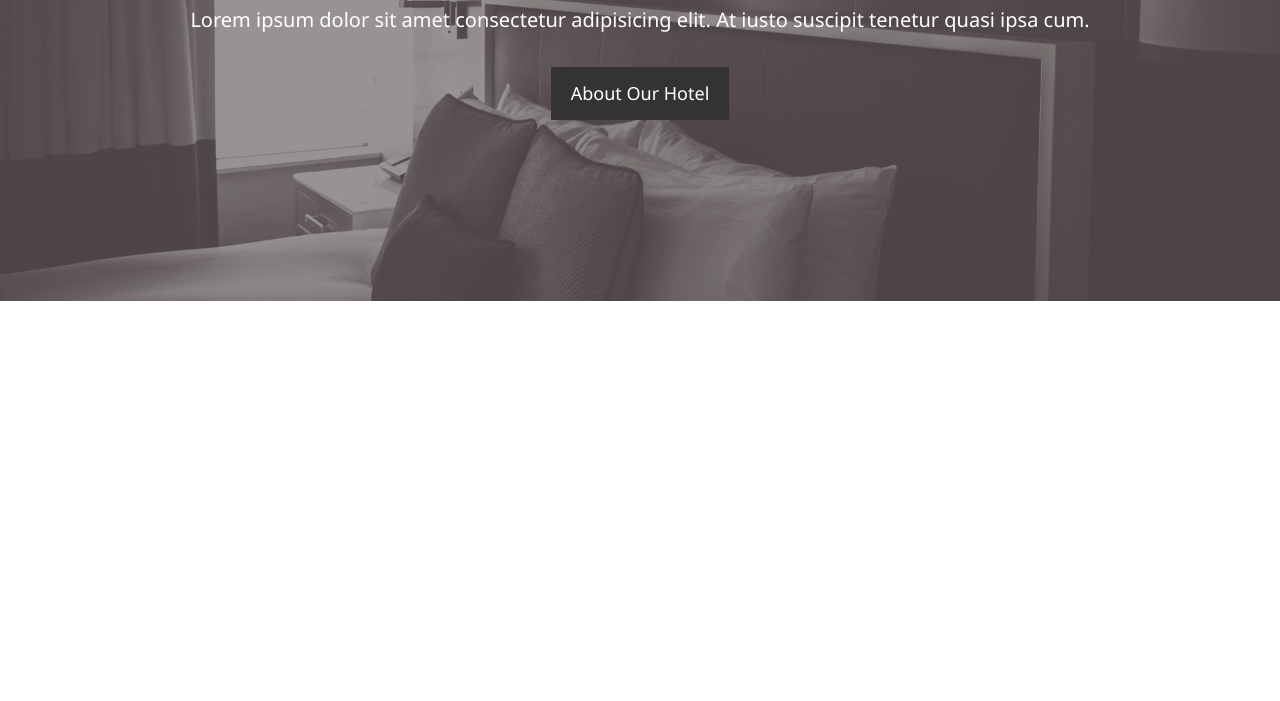
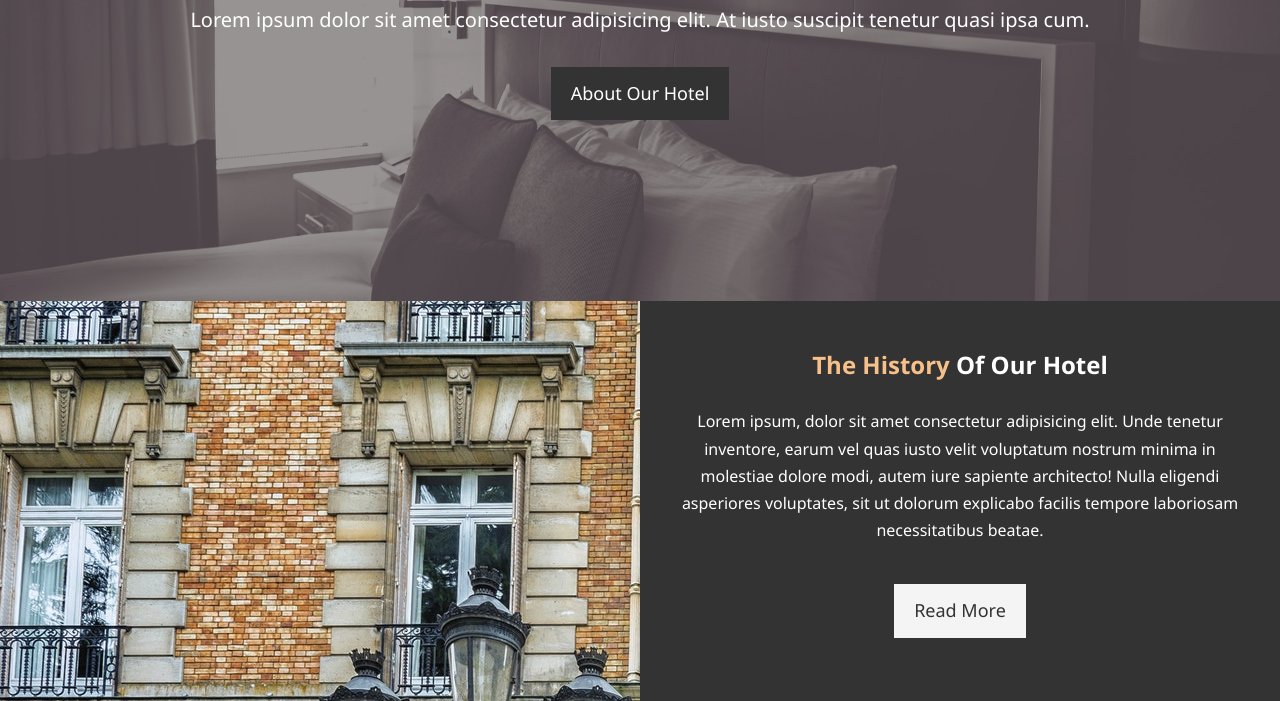
Before and after one commit to swildman75/udemy_hotel_website, a plain HTML site: page index.html in a window 1280 px wide. Shown: the part 366-1067 px from the top of the page. Before the commit the page ends 800 px from the top, so only its background shows below. Drawn offline with Linux system fonts and the light colour scheme.

Commit message:
add home info section with styling

```diff
--- a/css/styles.css
+++ b/css/styles.css
@@ -58,6 +58,26 @@ p {
   color: #333;
 }
 
+.btn-light {
+  background: #f4f4f4;
+  color: #333;
+}
+
+.bg-dark {
+  background: #333;
+  color: #fff;
+}
+
+.bg-light {
+  background: #f4f4f4;
+  color: #333;
+}
+
+.bg-primary {
+  background: #333;
+  color: #f7c08a;
+}
+
 /* navbar */
 #navbar {
   background: #333;
@@ -116,3 +136,28 @@ p {
   padding-bottom: 20px;
   line-height: 1.7em;
 }
+
+/* home info section */
+#home-info {
+  height: 400px;
+}
+
+#home-info .info-img {
+  background: url("../images/photo-1.jpg") no-repeat;
+  min-height: 100%;
+  float: left;
+  width: 50%;
+}
+
+#home-info .info-content {
+  float: right;
+  width: 50%;
+  height: 100%;
+  overflow: hidden;
+  text-align: center;
+  padding: 50px 30px;
+}
+
+#home-info .info-content p {
+  padding-bottom: 30px;
+}
--- a/index.html
+++ b/index.html
@@ -32,5 +32,14 @@
       </div>
     </div>
   </header>
+
+  <section id="home-info" class="bg-dark">
+    <div class="info-img"></div>
+    <div class="info-content">
+      <h2><span class="text-primary">The History</span> Of Our Hotel</h2>
+      <p>Lorem ipsum, dolor sit amet consectetur adipisicing elit. Unde tenetur inventore, earum vel quas iusto velit voluptatum nostrum minima in molestiae dolore modi, autem iure sapiente architecto! Nulla eligendi asperiores voluptates, sit ut dolorum explicabo facilis tempore laboriosam necessitatibus beatae.</p>
+      <a href="./about.html" class="btn btn-light">Read More</a>
+    </div>
+  </section>
 </body>
 </html>
```
